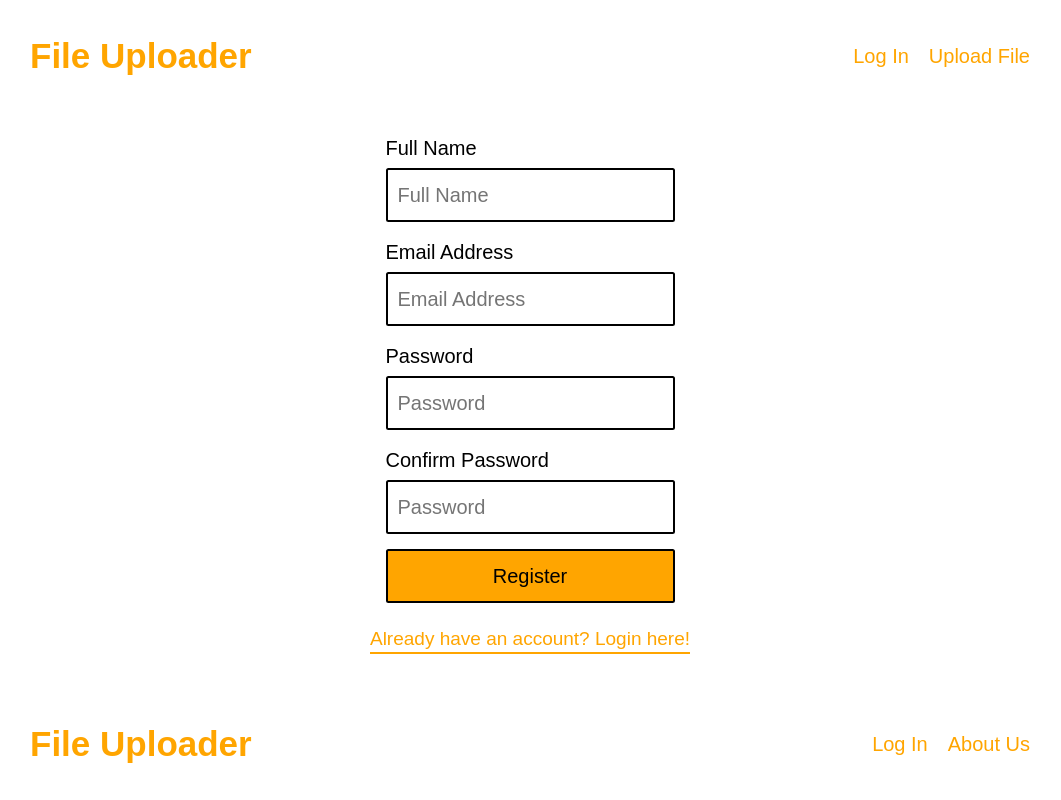
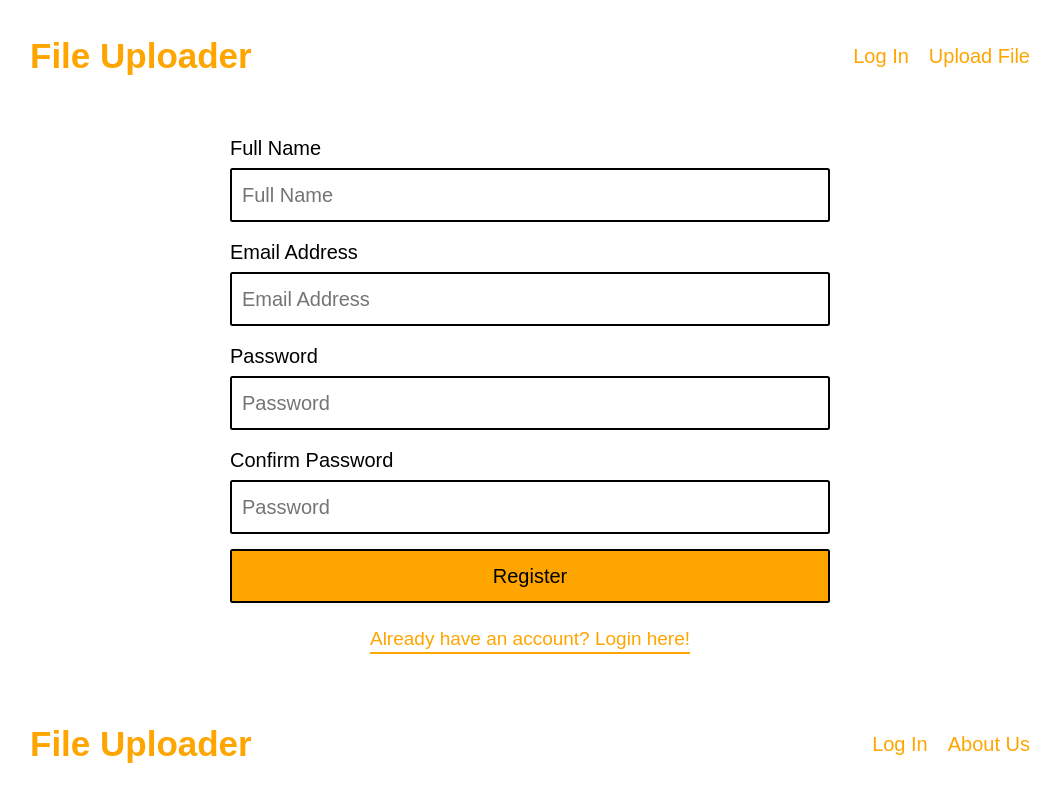
Before and after one commit to ulathincube/file-upload-client, a React (Vite) app: page /register in a window 1280 px wide. Shown: the whole page, without its empty margins (110-1171 px from the left). Built offline with nearby package versions, Linux system fonts and the light colour scheme; a web font is replaced by a local one.

Commit message:
Fix: repair form styling in Login and Register

```diff
--- a/src/pages/Login.module.css
+++ b/src/pages/Login.module.css
@@ -47,6 +47,18 @@
   border-bottom: 0.2rem solid currentColor;
 }
 
+@media screen and (max-width: 100em) {
+  .form {
+    min-width: 60%;
+  }
+}
+
+@media screen and (max-width: 63em) {
+  .form {
+    min-width: 80%;
+  }
+}
+
 @media screen and (max-width: 43.75em) {
   .form {
     margin-left: 0;
--- a/src/pages/Register.module.css
+++ b/src/pages/Register.module.css
@@ -46,6 +46,17 @@
   padding-bottom: 0.3rem;
   border-bottom: 0.2rem solid currentColor;
 }
+@media screen and (max-width: 100em) {
+  .form {
+    min-width: 60%;
+  }
+}
+
+@media screen and (max-width: 63em) {
+  .form {
+    min-width: 80%;
+  }
+}
 
 @media screen and (max-width: 43.75em) {
   .form {
```
